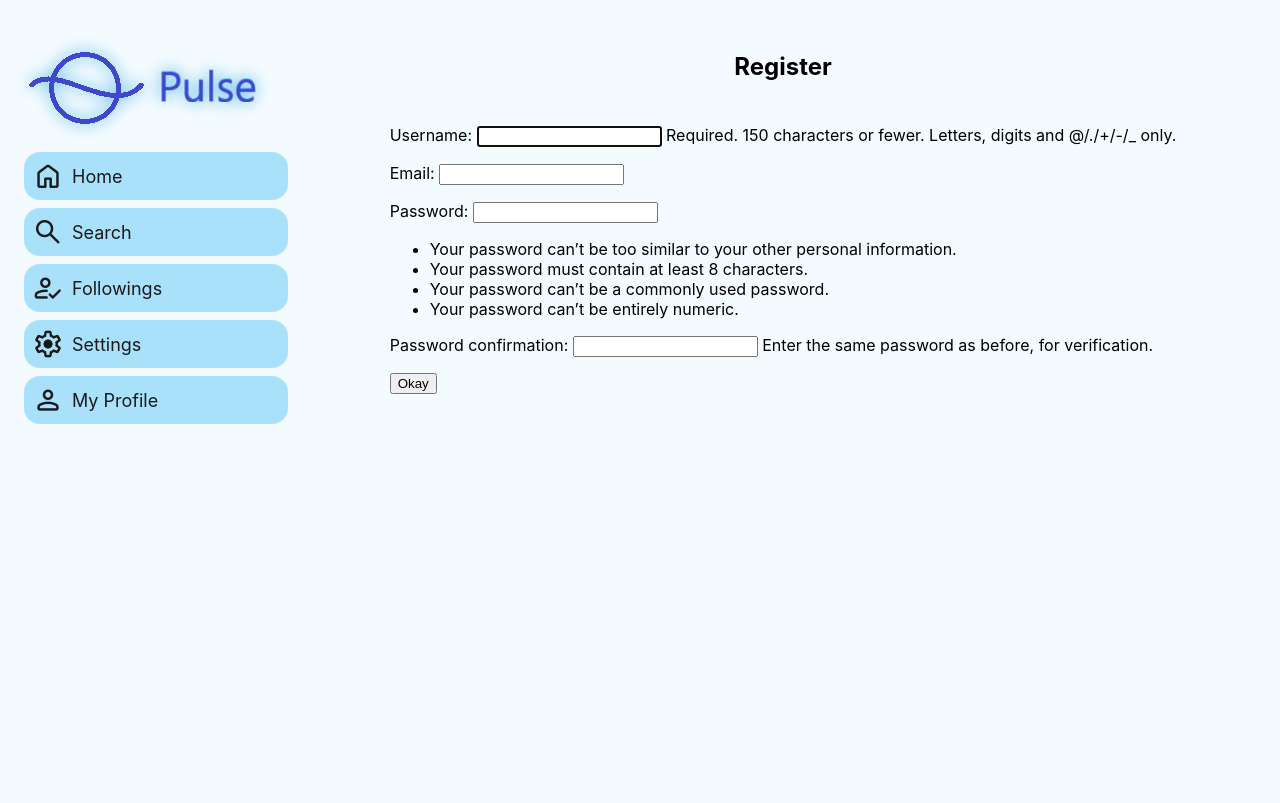
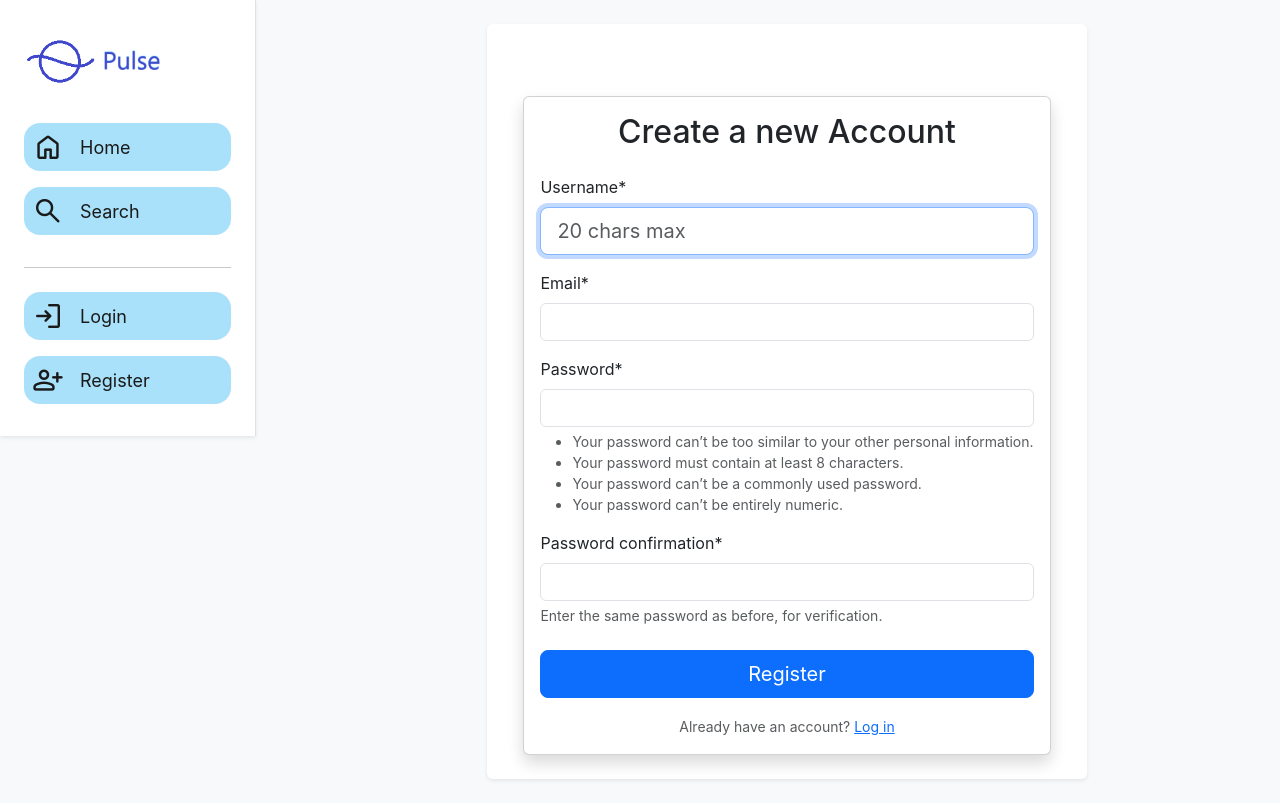
Before and after one commit to ItsDersty/PulseSocialNetwork, a Django app: page /users/register/ in a window 1280 px wide. Before the commit the page ends 424 px from the top, so only its background shows below. Run offline with Django 5.2, Linux system fonts and the light colour scheme; some libraries are stand-ins or nearby versions.

Commit message:
Added bootstrap, fresh login/register page

```diff
--- a/Pulse/templates/pages/register.html
+++ b/Pulse/templates/pages/register.html
@@ -1,9 +1,29 @@
 {% extends "templates/base.html" %}
+{% load crispy_forms_tags %}
+
 {% block content %}
-<h2>Register</h2>
-<form method="post">
-    {% csrf_token %}
-    {{ form.as_p }}
-    <button type="submit">Okay</button>
-</form>
+<div class="container mt-5">
+    <div class="row justify-content-center">
+        <div class="">
+            <div class="card shadow">
+                <div class="card-body">
+                    <h2 class="card-title text-center mb-4">Create a new Account</h2>
+
+                    <form method="post">
+                        {% csrf_token %}
+                        {{ form|crispy }}
+
+                        <div class="d-grid gap-2 mt-4">
+                            <button type="submit" class="btn btn-primary btn-lg">Register</button>
+                        </div>
+                    </form>
+
+                    <div class="text-center mt-3">
+                        <small class="text-muted">Already have an account? <a href="{% url 'login' %}">Log in</a></small>
+                    </div>
+                </div>
+            </div>
+        </div>
+    </div>
+</div>
 {% endblock %}
--- a/Pulse/templates/templates/base.html
+++ b/Pulse/templates/templates/base.html
@@ -1,33 +1,78 @@
-<html lang="en" data-theme="light">
+<!DOCTYPE html>
+<html lang="en">
 <head>
     <meta charset="UTF-8">
     <meta name="viewport" content="width=device-width, initial-scale=1.0">
+    <title>Pulse</title>
+    <!-- Bootstrap CSS -->
+    <link href="https://cdn.jsdelivr.net/npm/bootstrap@5.3.2/dist/css/bootstrap.min.css" rel="stylesheet">
+    <!-- Google Icons -->
+    <link rel="stylesheet" href="https://fonts.googleapis.com/css2?family=Material+Symbols+Rounded:opsz,wght,FILL,GRAD@24,400,1,0" />
     <link rel="stylesheet" href="/static/styles.css">
-    <link rel="stylesheet" href="https://fonts.googleapis.com/css2?family=Material+Symbols+Rounded:opsz,wght,FILL,GRAD@24,400,1,0" />
-    <title>Pulse</title>
 </head>
-<body>
-    <div id="SideBar" class="PageBlock">
-        <img src="static/logo.png" alt="logo" style="filter: drop-shadow(0px 0px 8px var(--color-accent));">
-        <a href="#">
-            <span class="material-symbols-rounded">home</span>
-            Home</a>
-        <a href="#">
-            <span class="material-symbols-rounded">search</span>
-            Search</a>
-        <a href="#">
-            <span class="material-symbols-rounded">how_to_reg</span>
-            Followings</a>
-        <a href="#">
-            <span class="material-symbols-rounded">settings</span>
-            Settings</a>
-        <a href="#">
-            <span class="material-symbols-rounded">person</span>
-            My Profile</a>
+<body class="bg-light">
+
+    <div class="container-fluid">
+        <div class="row min-vh-100">
+
+            <!-- SIDEBAR: занимает 3 колонки из 12 на больших экранах (col-lg-3) -->
+            <nav id="SideBar" class="col-md-4 col-lg-3 bg-white border-end d-flex flex-column p-4 shadow-sm">
+
+                <img src="/static/logo.png" alt="logo" class="img-fluid mb-4" style="max-width: 150px;">
+
+                <div class="d-grid gap-2">
+                    <a href="/" class="btn btn-light text-start d-flex align-items-center gap-2 border-0">
+                        <span class="material-symbols-rounded">home</span> Home
+                    </a>
+                    <a href="#" class="btn btn-light text-start d-flex align-items-center gap-2 border-0">
+                        <span class="material-symbols-rounded">search</span> Search
+                    </a>
+
+                    {% if user.is_authenticated %}
+                        <hr> <!-- Разделитель -->
+                        <a href="#" class="btn btn-light text-start d-flex align-items-center gap-2 border-0">
+                            <span class="material-symbols-rounded">how_to_reg</span> Followings
+                        </a>
+                        <a href="#" class="btn btn-light text-start d-flex align-items-center gap-2 border-0">
+                            <span class="material-symbols-rounded">settings</span> Settings
+                        </a>
+                        <a href="#" class="btn btn-light text-start d-flex align-items-center gap-2 border-0">
+                            <span class="material-symbols-rounded">person</span> My Profile
+                        </a>
+                        <a href="#" onclick="event.preventDefault(); document.getElementById('logout-form').submit();"
+                           class="btn btn-outline-danger text-start d-flex align-items-center gap-2 mt-3">
+                            <span class="material-symbols-rounded">logout</span> Log out
+                        </a>
+                        <form id="logout-form" action="{% url 'logout' %}" method="post" class="d-none">
+                            {% csrf_token %}
+                        </form>
+                    {% else %}
+                        <hr>
+                        <a href="/users/login" class="btn btn-light text-start d-flex align-items-center gap-2 border-0">
+                            <span class="material-symbols-rounded">login</span> Login
+                        </a>
+                        <a href="/users/register" class="btn btn-light text-start d-flex align-items-center gap-2 border-0">
+                            <span class="material-symbols-rounded">person_add</span> Register
+                        </a>
+                    {% endif %}
+                </div>
+            </nav>
+
+            <!-- MAIN CONTENT: занимает оставшиеся 9 колонок -->
+            <main id="MainContent" class="col-md-8 col-lg-9 p-4">
+                <div class="card border-0 shadow-sm p-4">
+                    {% block content %}
+                        <h2 class="text-muted">Error 404 - not found</h2>
+                    {% endblock %}
+                </div>
+            </main>
+
+        </div>
     </div>
 
-    <div id="MainContent" class="PageBlock">
-        {% block content %}Error 404 - not found{% endblock %}
-    </div>
+    <!-- Bootstrap JS (нужен для выпадающих списков и т.д.) -->
+    <script src="https://code.jquery.com/jquery-3.4.1.slim.min.js" integrity="sha384-J6qa4849blE2+poT4WnyKhv5vZF5SrPo0iEjwBvKU7imGFAV0wwj1yYfoRSJoZ+n" crossorigin="anonymous"></script>
+<script src="https://cdn.jsdelivr.net/npm/popper.js@1.16.0/dist/umd/popper.min.js" integrity="sha384-Q6E9RHvbIyZFJoft+2mJbHaEWldlvI9IOYy5n3zV9zzTtmI3UksdQRVvoxMfooAo" crossorigin="anonymous"></script>
+<script src="https://cdn.jsdelivr.net/npm/bootstrap@4.4.1/dist/js/bootstrap.min.js" integrity="sha384-wfSDF2E50Y2D1uUdj0O3uMBJnjuUD4Ih7YwaYd1iqfktj0Uod8GCExl3Og8ifwB6" crossorigin="anonymous"></script>
 </body>
 </html>
--- a/users/forms.py
+++ b/users/forms.py
@@ -3,6 +3,10 @@ from .models import PulseUser
 from django.contrib.auth.forms import UserCreationForm
 
 class RegisterForm(UserCreationForm):
+    username = forms.CharField(
+        max_length=20,
+        widget=forms.TextInput(attrs={'placeholder': '20 chars max', 'class': 'form-control-lg'})
+    )
     email = forms.EmailField(required=True)
 
     class Meta:
--- a/users/urls.py
+++ b/users/urls.py
@@ -1,8 +1,11 @@
 from django.urls import path, include
 from django.conf.urls.static import static
+from django.contrib.auth import views as auth_views
 from . import views
 
 
 urlpatterns = [
     path('register/', views.register, name='register'),
+    path('login/', auth_views.LoginView.as_view(template_name='pages/login.html'), name='login'),
+    path('logout/', auth_views.LogoutView.as_view(), name='logout'),
 ]
```
Also changed, not shown: Pulse/settings.py (+7 -0 lines), Pulse/templates/pages/login.html (+25 -3 lines).
